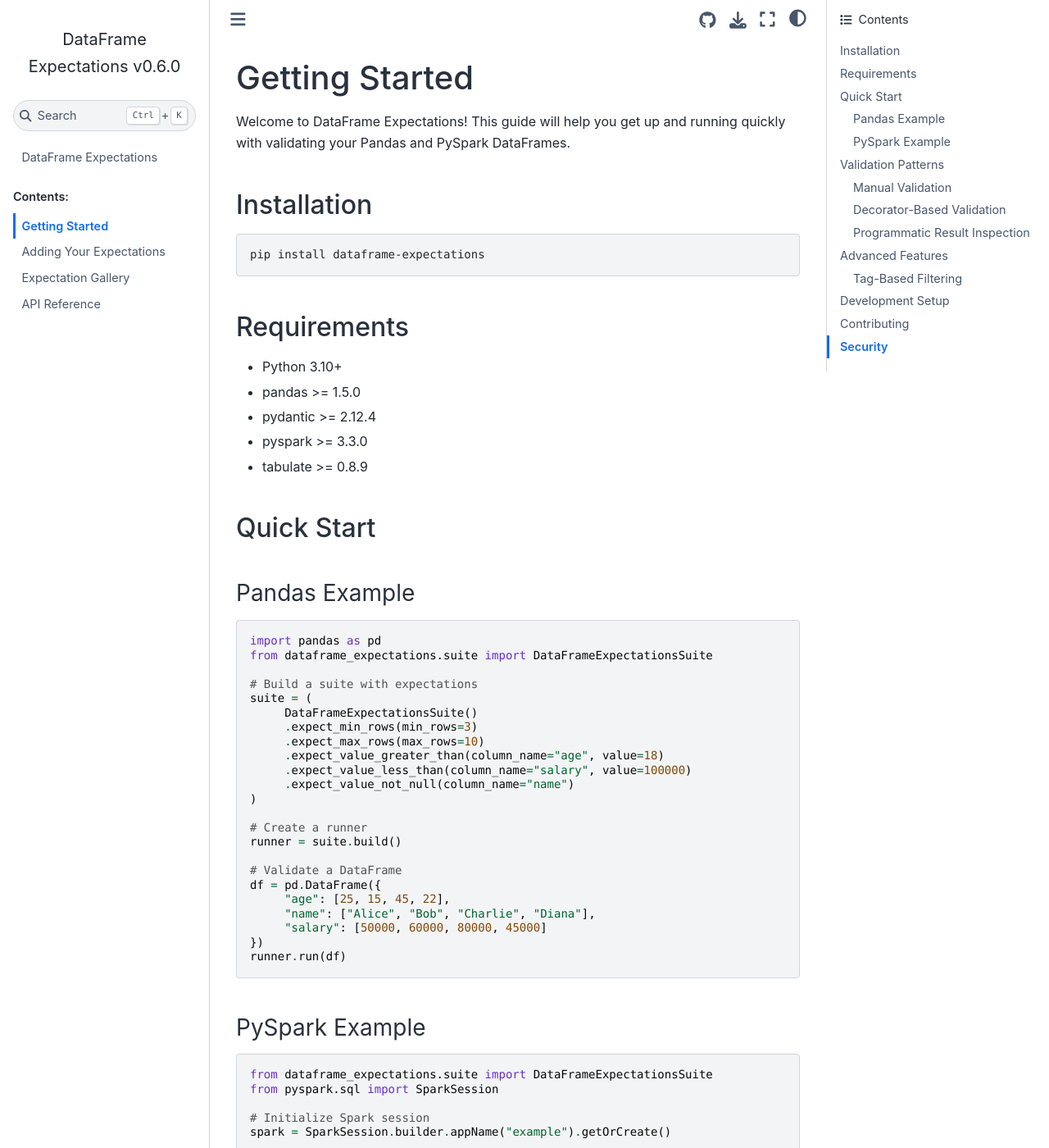
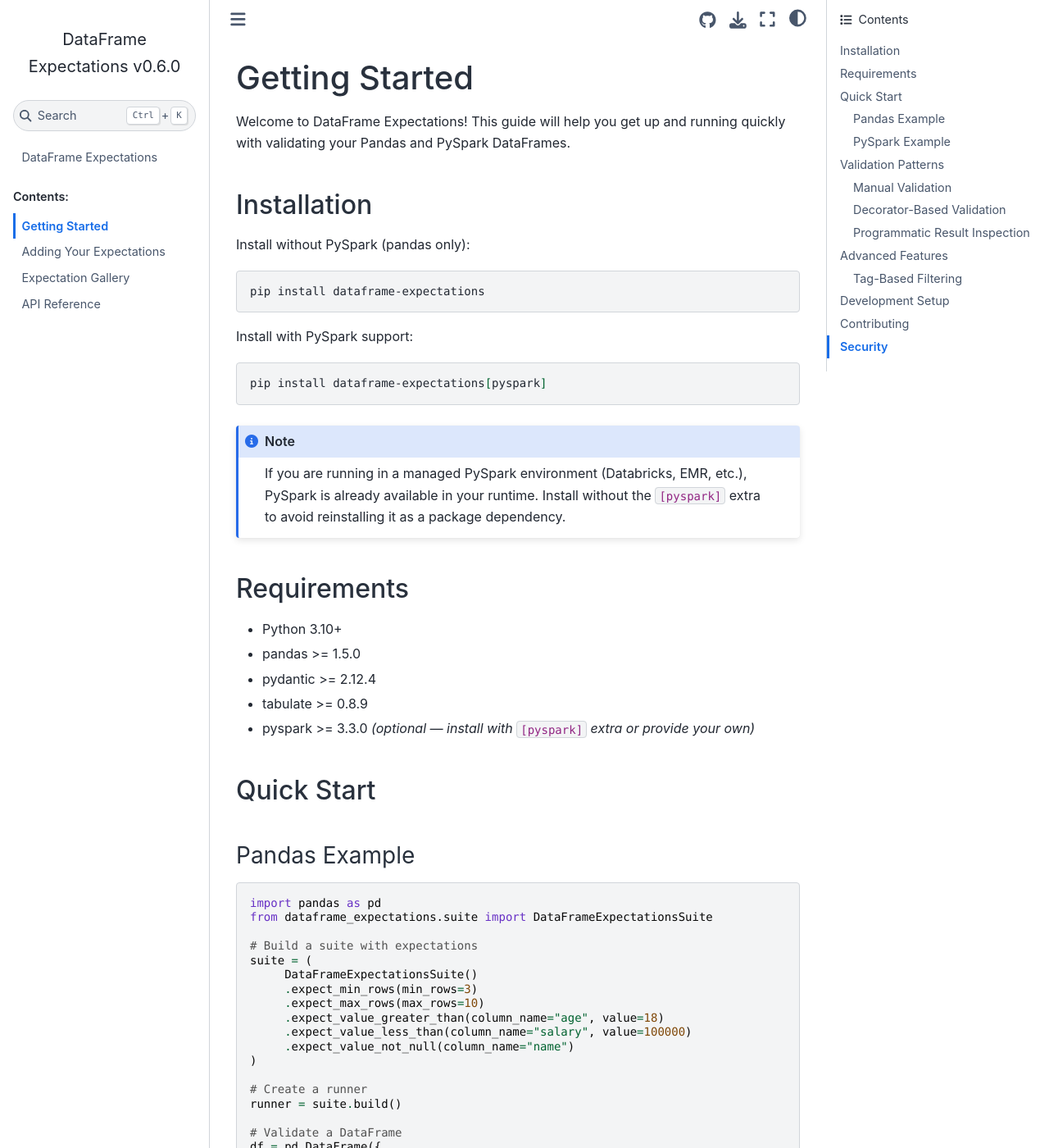
Before and after one commit to getyourguide/dataframe-expectations, a Sphinx documentation site: the page built from docs/source/getting_started.rst, in a window 1280 px wide and 1400 px high. Shown: the whole window at 82% size. Built offline with Sphinx 7.4.7 and the Sphinx Book theme 1.1.4, drawn with Linux system fonts in a browser that asks for light colours.

Commit message:
chore: update docs

```diff
--- a/docs/source/getting_started.rst
+++ b/docs/source/getting_started.rst
@@ -6,9 +6,23 @@
 Installation
 ------------
 
+Install without PySpark (pandas only):
+
 .. code-block:: bash
 
    pip install dataframe-expectations
+
+Install with PySpark support:
+
+.. code-block:: bash
+
+   pip install dataframe-expectations[pyspark]
+
+.. note::
+
+   If you are running in a managed PySpark environment (Databricks, EMR, etc.), PySpark is
+   already available in your runtime. Install without the ``[pyspark]`` extra to avoid
+   reinstalling it as a package dependency.
 
 Requirements
 ------------
@@ -16,8 +30,8 @@
 * Python 3.10+
 * pandas >= 1.5.0
 * pydantic >= 2.12.4
-* pyspark >= 3.3.0
 * tabulate >= 0.8.9
+* pyspark >= 3.3.0 *(optional — install with* ``[pyspark]`` *extra or provide your own)*
 
 Quick Start
 -----------
```
Also changed, not shown: README.md (+10 -2 lines).
